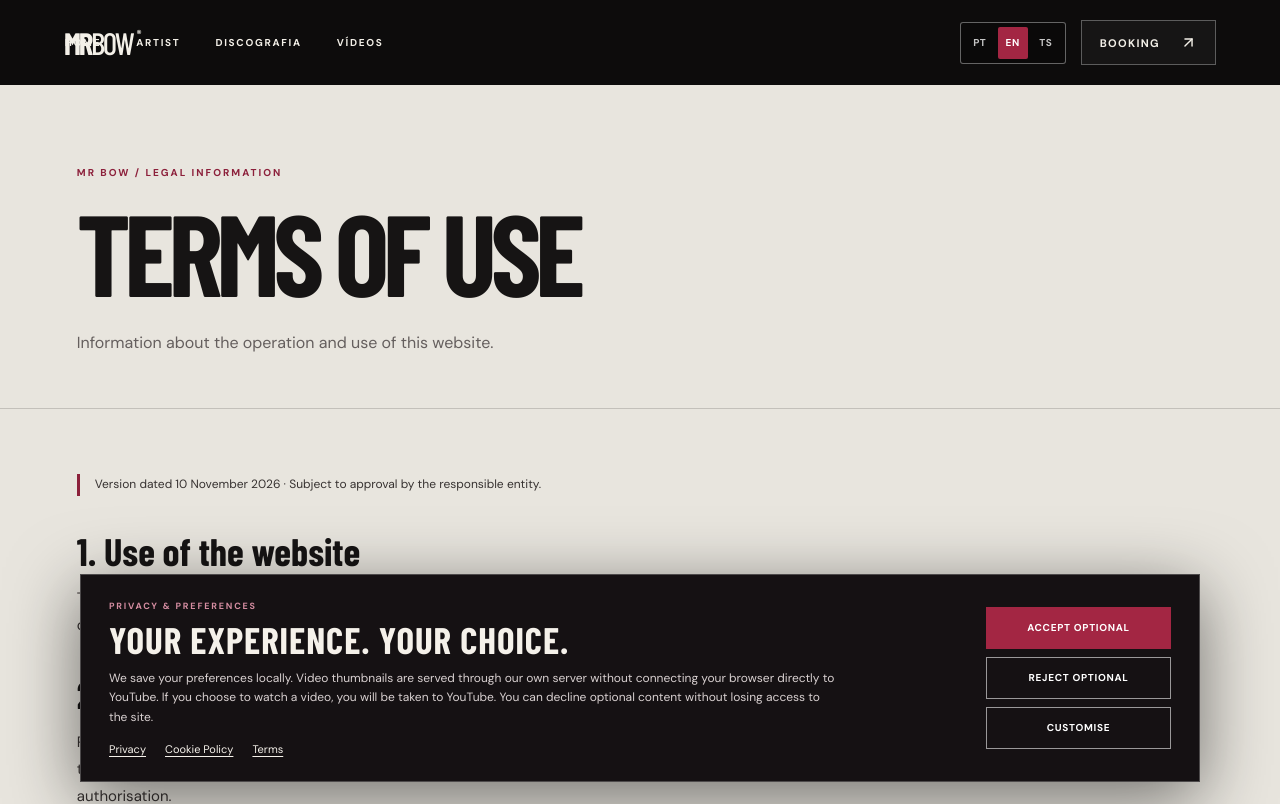
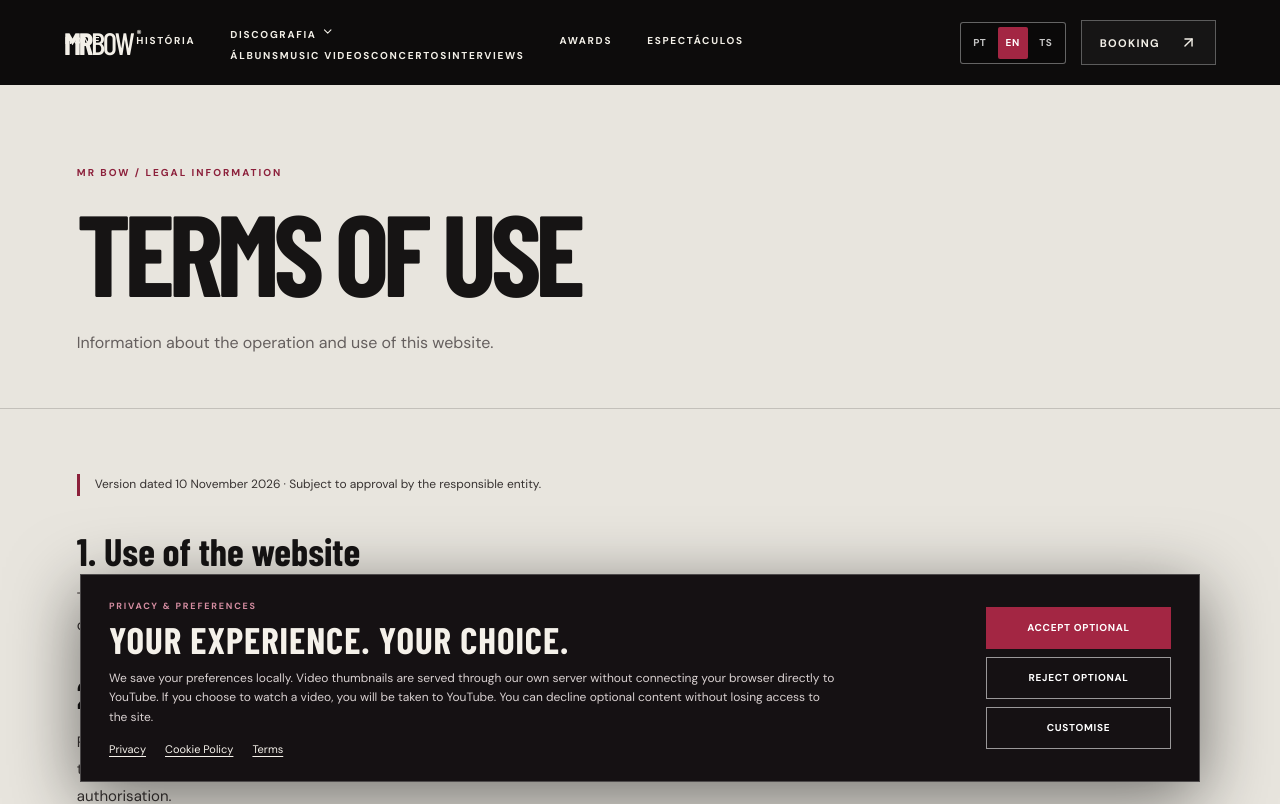
Before and after one commit to Dev-Ruco/mrbow, a Next.js app: page /termos in a window 1280 px wide. Shown: the top 804 px of the page. Built offline with nearby package versions, Linux system fonts and the light colour scheme; a web font is replaced by a local one.

Commit message:
fix(navigation): expose all site destinations with discography submenu and complete mobile menu

```diff
--- a/src/app/components/SiteHeader.tsx
+++ b/src/app/components/SiteHeader.tsx
@@ -1,30 +1,8 @@
 "use client";
 
 import { useState } from "react";
-import { ArrowUpRight, Menu, X } from "lucide-react";
+import { ArrowUpRight, ChevronDown, Menu, X } from "lucide-react";
 import { LanguageSwitcher } from "./LocaleProvider";
-
-const navigation = [
-  ["Início", "/"],
-  ["Artista", "/historia"],
-  ["Discografia", "/discografia"],
-  ["Vídeos", "/discografia#videoclipes"],
-  ["Espectáculos", "/#agenda"],
-] as const;
-const homeNavigation = [
-  ["Início", "#inicio"],
-  ["Artista", "#artista"],
-  ["Discografia", "/discografia"],
-  ["Vídeos", "/discografia#videoclipes"],
-  ["Espectáculos", "#agenda"],
-] as const;
-
-const mobileNavigation = [
-  ...navigation,
-  ["Entrevistas", "/discografia#entrevistas"],
-  ["Concertos", "/discografia#concertos"],
-  ["Booking", "/#booking"],
-] as const;
 
 type SiteHeaderProps = {
   home?: boolean;
@@ -35,34 +13,71 @@ type SiteHeaderProps = {
   menuButtonRef?: React.Ref<HTMLButtonElement>;
 };
 
+const discographyLinks = [
+  ["Álbuns", "/discografia#albuns"],
+  ["Videoclipes", "/discografia#videoclipes"],
+  ["Concertos", "/discografia#concertos"],
+  ["Entrevistas", "/discografia#entrevistas"],
+] as const;
+
 export default function SiteHeader({
-  home = false, scrolled = false, menuOpen, onMenuChange,
-  menuRef, menuButtonRef,
+  home = false,
+  scrolled = false,
+  menuOpen,
+  onMenuChange,
+  menuRef,
+  menuButtonRef,
 }: SiteHeaderProps) {
   const [localOpen, setLocalOpen] = useState(false);
   const open = menuOpen ?? localOpen;
   const setOpen = onMenuChange ?? setLocalOpen;
   const close = () => setOpen(false);
-  const links = home ? homeNavigation : navigation;
-  const mobileLinks = home ? [...homeNavigation, ["Entrevistas", "/discografia#entrevistas"], ["Concertos", "/discografia#concertos"], ["Booking", "#booking"]] : mobileNavigation;
+
+  const homeHref = home ? "#inicio" : "/";
+  const awardsHref = home ? "#premios" : "/#premios";
+  const eventsHref = home ? "#agenda" : "/#agenda";
+  const bookingHref = home ? "#booking" : "/#booking";
+
+  const mobileLinks = [
+    ["Início", homeHref],
+    ["História", "/historia"],
+    ["Discografia", "/discografia"],
+    ...discographyLinks,
+    ["Prémios", awardsHref],
+    ["Agenda de espectáculos", eventsHref],
+    ["Contratações", bookingHref],
+  ] as const;
+
   return (
     <>
       <header className={`masthead ${scrolled ? "masthead-scrolled" : ""} ${open ? "masthead-menu-open" : ""} ${home ? "" : "masthead-inner-page"}`}>
-        <a className="brand" href="/" onClick={close} aria-label="Mr Bow — início">MR<span>BOW</span><b>®</b></a>
+        <a className="brand" href={homeHref} onClick={close} aria-label="Mr Bow — página inicial">MR<span>BOW</span><b>®</b></a>
         <nav className="desktop-links" aria-label="Menu principal">
-          {links.slice(0, 4).map(([label, href]) => <a key={href} href={href} onClick={close}>{label}</a>)}
+          <a href={homeHref} onClick={close}>Início</a>
+          <a href="/historia" onClick={close}>História</a>
+          <div className="masthead-dropdown">
+            <a href="/discografia" className="masthead-dropdown-main" onClick={close} aria-label="Discografia completa">Discografia <ChevronDown size={13} aria-hidden="true"/></a>
+            <div className="masthead-submenu" aria-label="Explorar discografia">
+              {discographyLinks.map(([label, href]) => <a key={href} href={href} onClick={close}>{label}</a>)}
+            </div>
+          </div>
+          <a href={awardsHref} onClick={close}>Prémios</a>
+          <a href={eventsHref} onClick={close}>Espectáculos</a>
         </nav>
         <LanguageSwitcher/>
-        <a href="/#booking" className="masthead-booking">BOOKING <ArrowUpRight size={17}/></a>
+        <a href={bookingHref} className="masthead-booking" onClick={close}>BOOKING <ArrowUpRight size={17}/></a>
         <button ref={menuButtonRef} className="mobile-trigger" type="button" aria-controls="mobile-site-menu" aria-expanded={open} aria-label={open ? "Fechar menu" : "Abrir menu"} onClick={() => setOpen(!open)}>
           {open ? <X/> : <Menu/>}
         </button>
       </header>
       <div id="mobile-site-menu" ref={menuRef} className={`mobile-overlay ${open ? "shown" : ""}`} aria-hidden={!open}>
         <nav aria-label="Menu móvel">
-          {mobileLinks.map(([label, href], i) => <a key={href} tabIndex={open ? 0 : -1} href={href} onClick={close}><span>{String(i+1).padStart(2, "0")}</span>{label}<ArrowUpRight size={20}/></a>)}
+          {mobileLinks.map(([label, href], i) => (
+            <a key={href} className={discographyLinks.some(([, sectionHref]) => sectionHref === href) ? "mobile-menu-subitem" : ""} tabIndex={open ? 0 : -1} href={href} onClick={close}>
+              <span>{String(i+1).padStart(2, "0")}</span>{label}<ArrowUpRight size={20}/>
+            </a>
+          ))}
         </nav>
-        <a className="mobile-booking-cta" href="/#booking" tabIndex={open ? 0 : -1} onClick={close}>CONTRATAR MR BOW <ArrowUpRight size={22}/></a>
         <p>MÚSICA • IDENTIDADE • LEGADO</p>
       </div>
     </>
```
